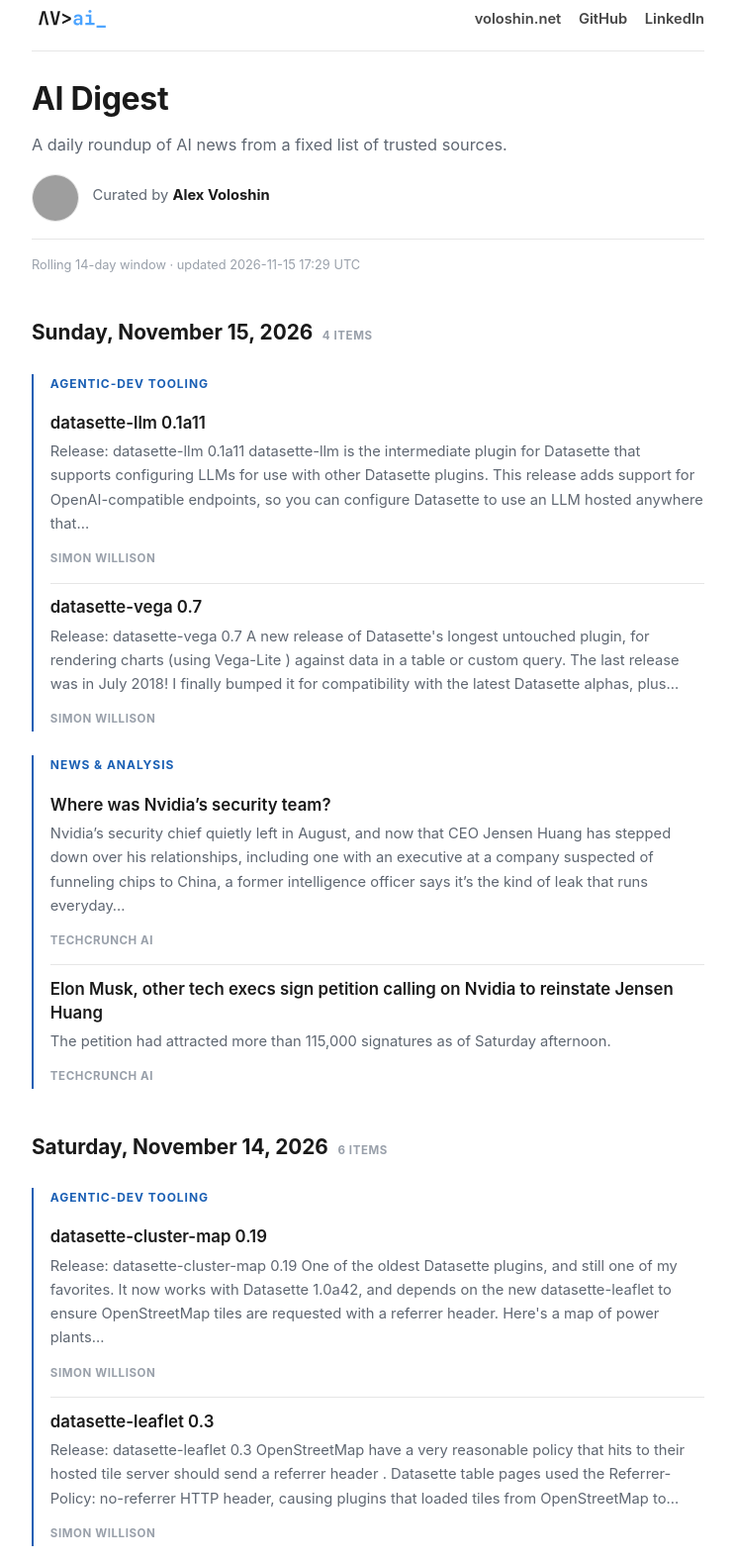
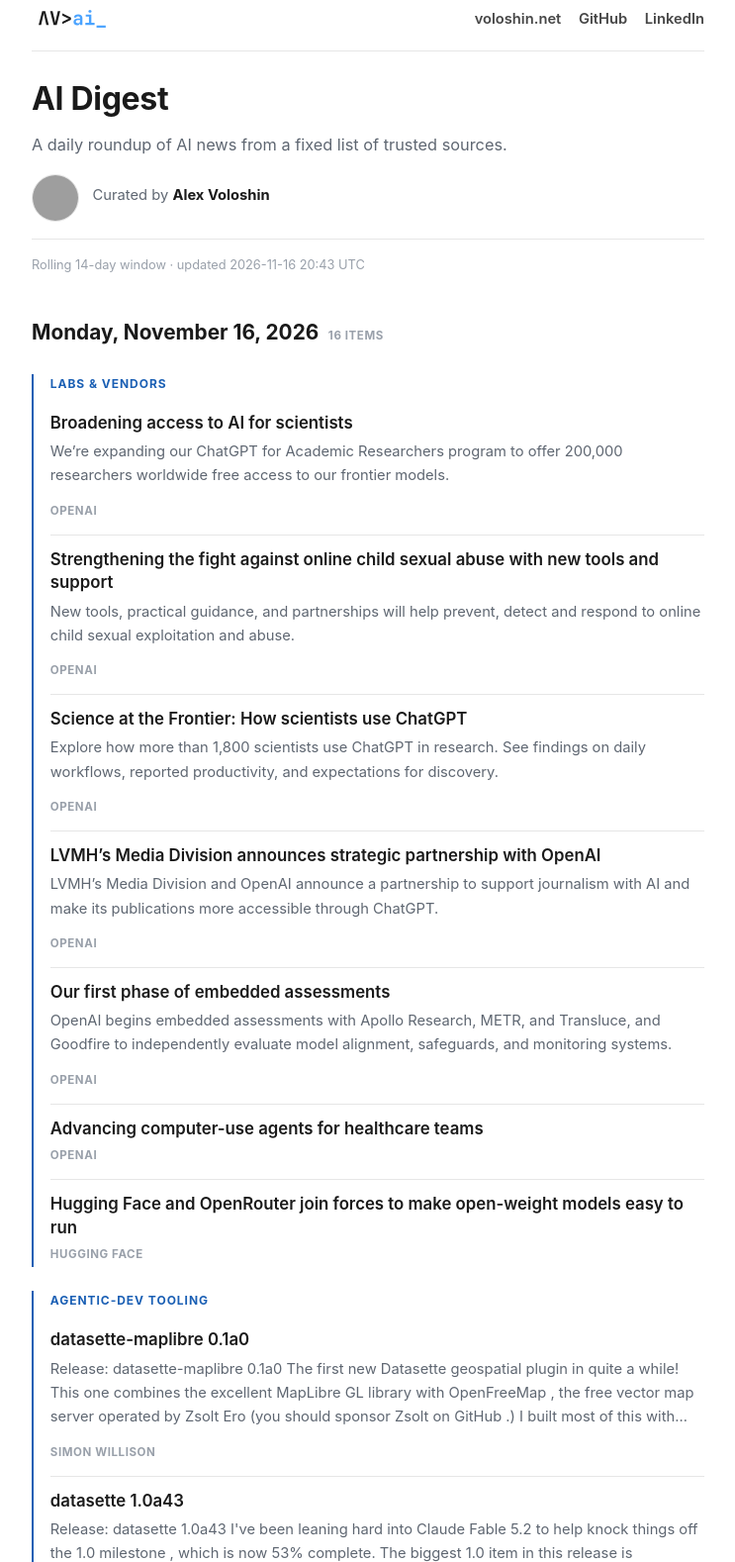
Before and after one commit to alex-voloshin-dev/ai-digest, a plain HTML site: page docs/index.html in a window 1280 px wide. Shown: the part 45-1623 px from the top of the page at 99% size, without its empty margins (268-1011 px from the left). Drawn offline with Linux system fonts and the light colour scheme; grey boxes are pictures that could not be loaded.

Commit message:
digest: 2026-11-16

```diff
--- a/docs/index.html
+++ b/docs/index.html
@@ -117,8 +117,36 @@ footer p { margin: 0; }
 <h1>AI Digest</h1>
 <p class="tagline">A daily roundup of AI news from a fixed list of trusted sources.</p>
 <div class="author"><img class="avatar" src="https://cdn.hashnode.com/uploads/avatars/69ffa642f239332df4ffa118/d25b9659-f828-4ee9-9eb4-8af9d56b3239.png?w=200&amp;h=200&amp;fit=crop&amp;crop=faces&amp;auto=compress,format&amp;format=webp" alt="Alex Voloshin" width="48" height="48"><div class="author-text"><p class="byline">Curated by <strong>Alex Voloshin</strong></p></div></div>
-<p class="meta">Rolling 14-day window &middot; updated 2026-11-15 17:29 UTC</p>
+<p class="meta">Rolling 14-day window &middot; updated 2026-11-16 20:43 UTC</p>
 </header>
+<div class="day">
+<h2>Monday, November 16, 2026<span class="count">16 items</span></h2>
+<section class="cat">
+<h3>Labs &amp; vendors</h3>
+<article class="item"><a class="title" href="https://openai.com/index/expanding-chatgpt-for-academic-researchers" target="_blank" rel="noopener">Broadening access to AI for scientists</a><p class="summary">We’re expanding our ChatGPT for Academic Researchers program to offer 200,000 researchers worldwide free access to our frontier models.</p><span class="source">OpenAI</span></article>
+<article class="item"><a class="title" href="https://openai.com/index/strengthening-online-child-safety" target="_blank" rel="noopener">Strengthening the fight against online child sexual abuse with new tools and support</a><p class="summary">New tools, practical guidance, and partnerships will help prevent, detect and respond to online child sexual exploitation and abuse.</p><span class="source">OpenAI</span></article>
+<article class="item"><a class="title" href="https://openai.com/index/science-at-the-frontier" target="_blank" rel="noopener">Science at the Frontier: How scientists use ChatGPT</a><p class="summary">Explore how more than 1,800 scientists use ChatGPT in research. See findings on daily workflows, reported productivity, and expectations for discovery.</p><span class="source">OpenAI</span></article>
+<article class="item"><a class="title" href="https://openai.com/index/lvmh-media-division-partnership" target="_blank" rel="noopener">LVMH’s Media Division announces strategic partnership with OpenAI</a><p class="summary">LVMH’s Media Division and OpenAI announce a partnership to support journalism with AI and make its publications more accessible through ChatGPT.</p><span class="source">OpenAI</span></article>
+<article class="item"><a class="title" href="https://openai.com/index/our-first-phase-of-embedded-assessments" target="_blank" rel="noopener">Our first phase of embedded assessments</a><p class="summary">OpenAI begins embedded assessments with Apollo Research, METR, and Transluce, and Goodfire to independently evaluate model alignment, safeguards, and monitoring systems.</p><span class="source">OpenAI</span></article>
+<article class="item"><a class="title" href="https://openai.com/index/advancing-computer-use-for-healthcare-teams" target="_blank" rel="noopener">Advancing computer-use agents for healthcare teams</a><span class="source">OpenAI</span></article>
+<article class="item"><a class="title" href="https://huggingface.co/blog/openrouter" target="_blank" rel="noopener">Hugging Face and OpenRouter join forces to make open-weight models easy to run</a><span class="source">Hugging Face</span></article>
+</section>
+<section class="cat">
+<h3>Agentic-dev tooling</h3>
+<article class="item"><a class="title" href="https://simonwillison.net/2026/Nov/15/datasette-maplibre/" target="_blank" rel="noopener">datasette-maplibre 0.1a0</a><p class="summary">Release: datasette-maplibre 0.1a0 The first new Datasette geospatial plugin in quite a while! This one combines the excellent MapLibre GL library with OpenFreeMap , the free vector map server operated by Zsolt Ero (you should sponsor Zsolt on GitHub .) I built most of this with…</p><span class="source">Simon Willison</span></article>
+<article class="item"><a class="title" href="https://simonwillison.net/2026/Nov/15/datasette/" target="_blank" rel="noopener">datasette 1.0a43</a><p class="summary">Release: datasette 1.0a43 I&#x27;ve been leaning hard into Claude Fable 5.2 to help knock things off the 1.0 milestone , which is now 53% complete. The biggest 1.0 item in this release is streaming support for output renderers - the built-in TSV and CSV export mechanisms now use this…</p><span class="source">Simon Willison</span></article>
+<article class="item"><a class="title" href="https://simonwillison.net/2026/Nov/15/datasette-2/" target="_blank" rel="noopener">datasette 0.65.6</a><p class="summary">Release: datasette 0.65.6 I backported a minor security fix from 1.0a43: Fixed a security issue where a database registered using add_database(db, name=..., route=...) with a route that differs from its name could be downloaded from /&lt;route&gt;.db by actors who were denied access…</p><span class="source">Simon Willison</span></article>
+</section>
+<section class="cat">
+<h3>News &amp; analysis</h3>
+<article class="item"><a class="title" href="https://techcrunch.com/2026/11/16/california-state-ag-sues-openai-over-rogue-agent-incidents/" target="_blank" rel="noopener">California state AG sues OpenAI over rogue agent incidents</a><p class="summary">The California lawsuit represents one of the first attempts to hold an AI lab legally accountable for a rogue agent incident</p><span class="source">TechCrunch AI</span></article>
+<article class="item"><a class="title" href="https://techcrunch.com/2026/11/16/trump-says-ex-nvidia-ceo-jensen-huangs-affair-with-an-alleged-chinese-spy-did-not-threaten-national-security/" target="_blank" rel="noopener">Trump says ex-Nvidia CEO Jensen Huang’s affair with an alleged Chinese spy did not threaten national security</a><p class="summary">Trump contradicted his own government&#x27;s intelligence officials, who reportedly concluded that Alice Huang is a Chinese spy.</p><span class="source">TechCrunch AI</span></article>
+<article class="item"><a class="title" href="https://techcrunch.com/2026/11/16/sam-altman-on-nvidia-without-jensen-huang-the-industry-will-be-fine/" target="_blank" rel="noopener">Sam Altman on Nvidia without Jensen Huang: the industry will be ‘fine’</a><p class="summary">OpenAI CEO Sam Altman acknowledged the special role Nvidia CEO Jensen Huang has played in the AI boom, but ultimately thinks the industry will be “fine” without him at the helm.</p><span class="source">TechCrunch AI</span></article>
+<article class="item"><a class="title" href="https://techcrunch.com/2026/11/16/fbi-says-artex-ai-open-source-hacking-tool-used-to-breach-networks-in-under-three-hours/" target="_blank" rel="noopener">FBI says Artex AI open-source hacking tool used to breach networks in ‘under three hours’</a><p class="summary">The FBI says that the open-source hacking tool was used in cyberattacks targeting a U.S. IT giant and the South Korean financial industry.</p><span class="source">TechCrunch AI</span></article>
+<article class="item"><a class="title" href="https://techcrunch.com/2026/11/16/jordan-belforts-new-ai-voice-startup-tone-wants-to-sell-like-the-wolf-of-wall-street/" target="_blank" rel="noopener">Jordan Belfort’s new AI voice startup, Tone, wants to sell like the ‘Wolf of Wall Street’</a><p class="summary">Belfort claims his AI sales voice can already close deals almost as well as the best human salespeople, and he thinks it will catch up in a year.</p><span class="source">TechCrunch AI</span></article>
+<article class="item"><a class="title" href="https://techcrunch.com/2026/11/16/openai-will-embed-apollo-researchers-to-investigate-ai-subversion/" target="_blank" rel="noopener">OpenAI will embed safety researchers to investigate AI subversion</a><p class="summary">OpenAI will embed six Apollo Research evaluators to investigate whether its AI models engage in subversive behavior, but restrictions on access and disclosure raise questions about their independence.</p><span class="source">TechCrunch AI</span></article>
+</section>
+</div>
 <div class="day">
 <h2>Sunday, November 15, 2026<span class="count">4 items</span></h2>
 <section class="cat">
@@ -436,21 +464,6 @@ footer p { margin: 0; }
 <article class="item"><a class="title" href="https://importai.substack.com/p/import-ai-479-spacewar-low-latency" target="_blank" rel="noopener">Import AI 479: Spacewar; low-latency tasks versus LLMs; Genie 4</a><p class="summary">What do LLMs think about vision models?</p><span class="source">Import AI</span></article>
 </section>
 </div>
-<div class="day">
-<h2>Sunday, November 1, 2026<span class="count">6 items</span></h2>
-<section class="cat">
-<h3>Agentic-dev tooling</h3>
-<article class="item"><a class="title" href="https://simonwillison.net/2026/Oct/31/how-we-took-over-chatgpt-accounts/" target="_blank" rel="noopener">How We Took Over ChatGPT Accounts</a><p class="summary">How We Took Over ChatGPT Accounts Parameter Labs describe an exploit they found against ChatGPT&#x27;s implementation of the artifacts pattern (OpenAI used to call this &quot;Canvas&quot; but it looks like the latest revision is called HTML previews ), where interactive custom HTML apps are…</p><span class="source">Simon Willison</span></article>
-<article class="item"><a class="title" href="https://simonwillison.net/2026/Oct/31/datasette-llm/" target="_blank" rel="noopener">datasette-llm 0.1a9</a><p class="summary">Release: datasette-llm 0.1a9 I have some big upgrades to Datasette Agent in the pipeline, but in the meantime here&#x27;s a tiny user experience improvement to the underlying datasette-llm plugin. It now picks up the default model used by LLM , which means you can start using…</p><span class="source">Simon Willison</span></article>
-</section>
-<section class="cat">
-<h3>News &amp; analysis</h3>
-<article class="item"><a class="title" href="https://techcrunch.com/2026/10/31/apple-ceo-says-the-company-doesnt-want-to-ship-ai-for-ais-sake/" target="_blank" rel="noopener">Apple CEO says the company doesn’t ‘want to ship AI for AI’s sake’</a><p class="summary">Apple&#x27;s new CEO defended the company&#x27;s current position in the AI landscape.</p><span class="source">TechCrunch AI</span></article>
-<article class="item"><a class="title" href="https://techcrunch.com/2026/10/31/4-days-left-how-techcrunch-founder-summit-helps-you-make-more-useful-connections-to-scale/" target="_blank" rel="noopener">4 days left: How TechCrunch Founder Summit helps you make more useful connections to scale</a><p class="summary">On November 4 at Boston’s SoWa Power Station, get ready for a full day packed with meaningful networking opportunities, actionable insights, and connections that could change the trajectory of your idea and startup. Register before all prices go up at the door.</p><span class="source">TechCrunch AI</span></article>
-<article class="item"><a class="title" href="https://techcrunch.com/2026/10/31/judge-allows-naacp-lawsuit-over-xai-data-center-pollution-to-move-forward/" target="_blank" rel="noopener">Judge allows NAACP lawsuit over xAI data center pollution to move forward</a><p class="summary">An NAACP lawsuit accuses the SpaceX-owned AI company of violating the Clean Air Act.</p><span class="source">TechCrunch AI</span></article>
-<article class="item"><a class="title" href="https://techcrunch.com/2026/10/31/openai-reportedly-lowers-funding-target-for-new-round/" target="_blank" rel="noopener">OpenAI reportedly lowers funding target for new round</a><p class="summary">OpenAI’s latest funding round doesn&#x27;t seem to be living up to expectations.</p><span class="source">TechCrunch AI</span></article>
-</section>
-</div>
 <footer>
 <p>Automated, unattended news page. Built deterministically from a fixed list
 of trusted source feeds; every item links to its origin.</p>
```
Also changed, not shown: 1 other file.
